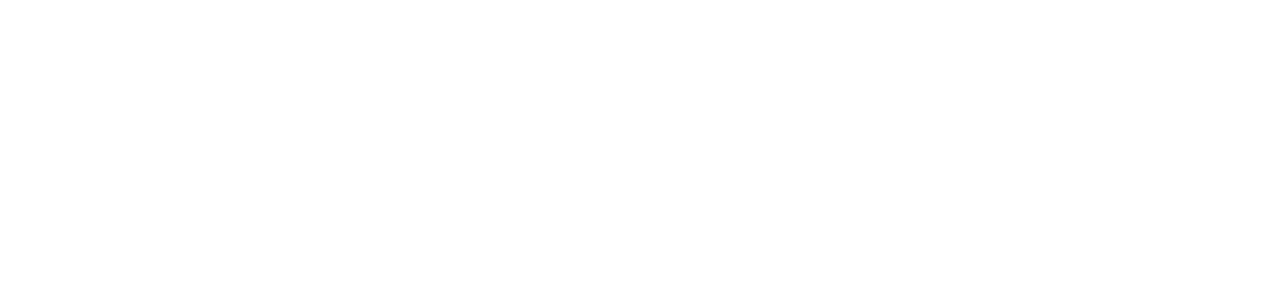
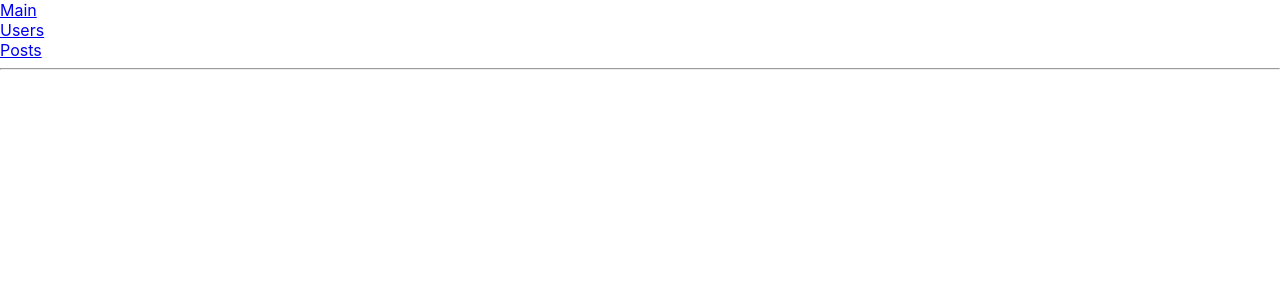
Before and after one commit to Olegogonovskyi/reacttstrain, a React (Create React App) app: page / in a window 1280 px wide. Shown: the top 300 px of the page. Built offline with nearby package versions, Linux system fonts and the light colour scheme.

Commit message:
train-asynk-rtk: made base model

```diff
--- a/package.json
+++ b/package.json
@@ -14,7 +14,11 @@
     "react-dom": "^18.3.1",
     "react-scripts": "5.0.1",
     "typescript": "^4.9.5",
-    "web-vitals": "^2.1.4"
+    "web-vitals": "^2.1.4",
+    "react-redux": "^9.1.2",
+    "redux": "^5.0.1",
+    "react-router-dom": "^6.23.1",
+    "@reduxjs/toolkit": "^2.2.5"
   },
   "scripts": {
     "start": "react-scripts start",
--- a/src/App.tsx
+++ /dev/null
@@ -1,11 +0,0 @@
-import React, {FC} from 'react';
-
-const App:FC = () => {
-    return (
-        <div>
-
-        </div>
-    );
-};
-
-export default App;
--- /dev/null
+++ b/src/Components/PostsComponent/PostsComponent.tsx
@@ -0,0 +1,11 @@
+import React, {FC} from 'react';
+
+const PostsComponent: FC = () => {
+    return (
+        <div>
+            PostsComponent
+        </div>
+    );
+};
+
+export default PostsComponent;
--- /dev/null
+++ b/src/Components/UsersComponent/UsersComponent.tsx
@@ -0,0 +1,11 @@
+import React, {FC} from 'react';
+
+const UsersComponent: FC = () => {
+    return (
+        <div>
+            UsersComponent
+        </div>
+    );
+};
+
+export default UsersComponent;
--- /dev/null
+++ b/src/Pages/Header/Header.tsx
@@ -0,0 +1,18 @@
+import React, {FC} from 'react';
+import {NavLink} from "react-router-dom";
+import {postsUrls, usersUrls} from "../../constants/Urls";
+
+const Header: FC = () => {
+    return (
+        <div>
+            <NavLink to={'/'}>Main</NavLink>
+            <br/>
+            <NavLink to={usersUrls.users}>Users</NavLink>
+            <br/>
+            <NavLink to={postsUrls.posts}>Posts</NavLink>
+            <hr/>
+        </div>
+    );
+};
+
+export default Header;
--- /dev/null
+++ b/src/Pages/MainLayout/MainLayout.tsx
@@ -0,0 +1,14 @@
+import React, {FC} from 'react';
+import {Outlet} from "react-router-dom";
+import Header from "../Header/Header";
+
+const MainLayout: FC = () => {
+    return (
+        <div>
+            <Header/>
+            <Outlet/>
+        </div>
+    );
+};
+
+export default MainLayout;
--- /dev/null
+++ b/src/Pages/PostsPage/PostsPage.tsx
@@ -0,0 +1,12 @@
+import React, {FC} from 'react';
+import PostsComponent from "../../Components/PostsComponent/PostsComponent";
+
+const PostsPage: FC = () => {
+    return (
+        <div>
+            <PostsComponent/>
+        </div>
+    );
+};
+
+export default PostsPage;
--- /dev/null
+++ b/src/Pages/UsersPage/UsersPage.tsx
@@ -0,0 +1,12 @@
+import React, {FC} from 'react';
+import UsersComponent from "../../Components/UsersComponent/UsersComponent";
+
+const UsersPage: FC = () => {
+    return (
+        <div>
+            <UsersComponent/>
+        </div>
+    );
+};
+
+export default UsersPage;
--- /dev/null
+++ b/src/constants/Urls.tsx
@@ -0,0 +1,11 @@
+const baseUrl = 'https://jsonplaceholder.typicode.com/'
+
+const usersUrls = {
+    users: '/users'
+}
+
+const postsUrls = {
+    posts: '/posts'
+}
+
+export {baseUrl, usersUrls, postsUrls}
--- a/src/index.tsx
+++ b/src/index.tsx
@@ -1,15 +1,16 @@
 import React from 'react';
 import ReactDOM from 'react-dom/client';
 import './index.css';
-import App from './App';
 import reportWebVitals from './reportWebVitals';
+import {RouterProvider} from "react-router-dom";
+import {route} from "./routes/routes";
 
 const root = ReactDOM.createRoot(
   document.getElementById('root') as HTMLElement
 );
 root.render(
 
-    <App />
+    <RouterProvider router={route}/>
 
 );
 
--- /dev/null
+++ b/src/routes/routes.tsx
@@ -0,0 +1,12 @@
+import {createBrowserRouter} from "react-router-dom";
+import MainLayout from "../Pages/MainLayout/MainLayout";
+import {postsUrls, usersUrls} from "../constants/Urls";
+import UsersPage from "../Pages/UsersPage/UsersPage";
+import PostsPage from "../Pages/PostsPage/PostsPage";
+
+export const route = createBrowserRouter([
+    {path: '/', element:<MainLayout/>, children: [
+            {path: usersUrls.users, element: <UsersPage/>},
+            {path: postsUrls.posts, element: <PostsPage/>}
+        ]}
+])
```
Also changed, not shown: 1 other file (tests, documents, lock files or other folders).
